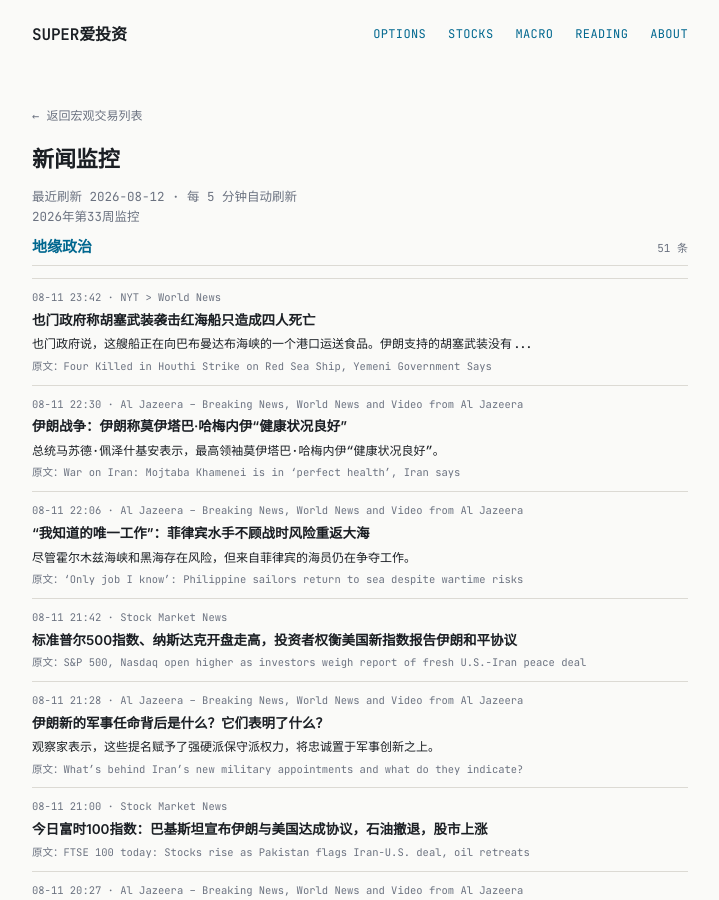
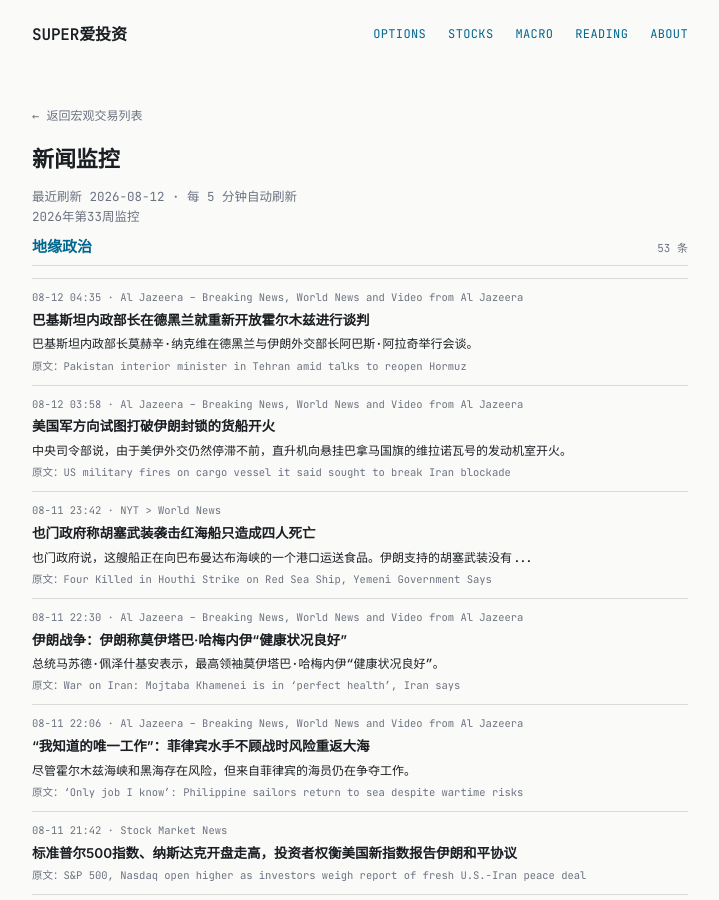
Before and after one commit to tang3super/tang3super.github.io, a Jekyll site: the page built from _macro_trade/news-digest.md, in a window 1280 px wide and 900 px high. Shown: the whole window, without its empty margins (280-999 px from the left). Built offline with Jekyll 4.4.1, drawn with Linux system fonts in a browser that asks for light colours.

Commit message:
sync news-digest article

```diff
--- a/_macro_trade/news-digest.md
+++ b/_macro_trade/news-digest.md
@@ -10,6 +10,20 @@ refresh_note: 每 5 分钟自动刷新
 topics:
 - name: 地缘政治
   items:
+  - title: Pakistan interior minister in Tehran amid talks to reopen Hormuz
+    summary: Pakistan’s interior minister Mohsin Naqvi has held talks with Iranian Foreign Minister Abbas Araghchi in Tehran.
+    link: https://www.aljazeera.com/video/newsfeed/2026/8/11/pakistan-interior-minister-in-tehran-amid-talks-to-reopen-hormuz?traffic_source=rss
+    source: Al Jazeera – Breaking News, World News and Video from Al Jazeera
+    time: 08-12 04:35
+    title_zh: 巴基斯坦内政部长在德黑兰就重新开放霍尔木兹进行谈判
+    summary_zh: 巴基斯坦内政部长莫赫辛·纳克维在德黑兰与伊朗外交部长阿巴斯·阿拉奇举行会谈。
+  - title: US military fires on cargo vessel it said sought to break Iran blockade
+    summary: CENTCOM says helicopter fired at engine room of Panama-flagged Vela Nova as US-Iran diplomacy remains stalled.
+    link: https://www.aljazeera.com/news/2026/8/11/us-military-fires-on-cargo-vessel-it-said-sought-to-break-iran-blockade?traffic_source=rss
+    source: Al Jazeera – Breaking News, World News and Video from Al Jazeera
+    time: 08-12 03:58
+    title_zh: 美国军方向试图打破伊朗封锁的货船开火
+    summary_zh: 中央司令部说，由于美伊外交仍然停滞不前，直升机向悬挂巴拿马国旗的维拉诺瓦号的发动机室开火。
   - title: Four Killed in Houthi Strike on Red Sea Ship, Yemeni Government Says
     summary: The Yemeni government said the ship was carrying food supplies to a port on the Bab al-Mandab Strait. The Iran-backed Houthis have not comme…
     link: https://www.nytimes.com/2026/08/11/world/middleeast/deadly-houthi-strike-red-sea.html
```
